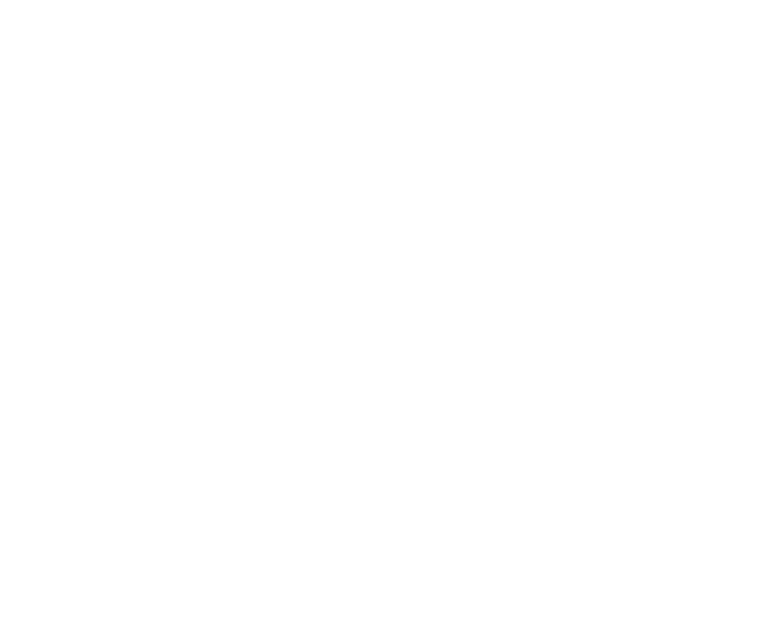
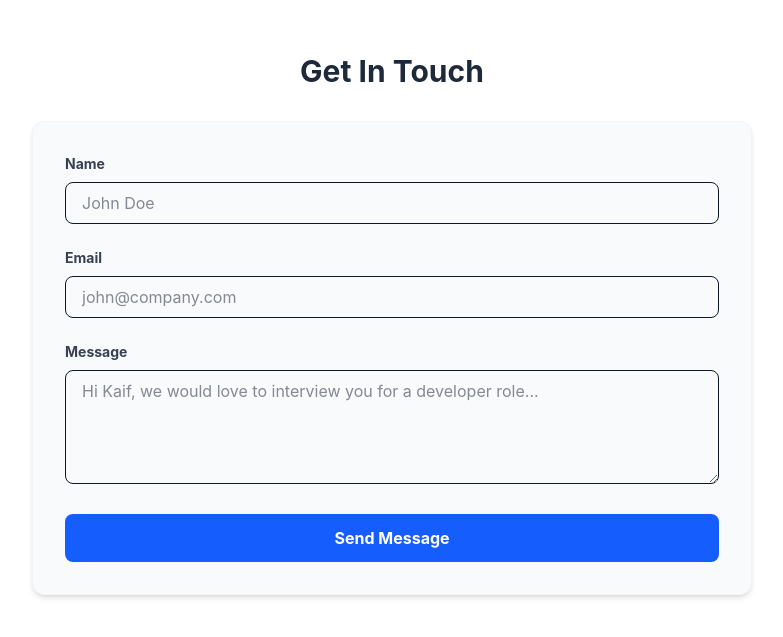
Before and after one commit to Mohammad-Kaif45/My-Portfolio, a React (Vite) app in the folder client/: page / in a window 1280 px wide. Shown: the part 1071-1708 px from the top of the page, without its empty margins (248-1031 px from the left). Before the commit the page ends 1044 px from the top, so only its background shows below. Built offline with nearby package versions, Linux system fonts and the light colour scheme; no server answers.

Commit message:
Update server.js file

```diff
--- a/client/src/App.jsx
+++ b/client/src/App.jsx
@@ -1,11 +1,13 @@
 import Hero from './components/Hero';
 import Projects from './components/Projects';
+import Contact from './components/Contact';
 
 function App() {
   return (
     <div className="font-sans antialiased text-primaryText bg-background">
       <Hero />
       <Projects />
+      <Contact />
     </div>
   );
 }
--- /dev/null
+++ b/client/src/components/Contact.jsx
@@ -0,0 +1,92 @@
+import { useState } from 'react';
+
+const Contact = () => {
+  const [formData, setFormData] = useState({ name: '', email: '', message: '' });
+  const [status, setStatus] = useState(''); // Used to show success/error messages to the user
+
+  const handleChange = (e) => {
+    setFormData({ ...formData, [e.target.name]: e.target.value });
+  };
+
+  const handleSubmit = async (e) => {
+    e.preventDefault(); // Prevents the page from refreshing
+    setStatus('Sending...');
+
+    try {
+      const response = await fetch('http://127.0.0.1:5000/api/messages', {
+        method: 'POST',
+        headers: {
+          'Content-Type': 'application/json',
+        },
+        body: JSON.stringify(formData), // Convert our React state into a JSON string
+      });
+
+      const data = await response.json();
+
+      if (response.ok) {
+        setStatus('Message sent successfully! I will get back to you soon.');
+        setFormData({ name: '', email: '', message: '' }); // Clear the form
+      } else {
+        setStatus('Failed to send message. Please try again.');
+      }
+    } catch (error) {
+      setStatus('Network error. Is the server running?');
+    }
+  };
+
+  return (
+    <section id="contact" className="py-20 bg-white">
+      <div className="container mx-auto px-6 max-w-3xl">
+        <h2 className="text-3xl font-bold text-center text-gray-800 mb-8">Get In Touch</h2>
+
+        <form onSubmit={handleSubmit} className="bg-gray-50 p-8 rounded-xl shadow-md border border-gray-100">
+          <div className="mb-6">
+            <label className="block text-gray-700 text-sm font-bold mb-2" htmlFor="name">Name</label>
+            <input
+              type="text" name="name" id="name" required
+              value={formData.name} onChange={handleChange}
+              className="w-full px-4 py-2 border rounded-lg focus:outline-none focus:border-blue-500"
+              placeholder="John Doe"
+            />
+          </div>
+
+          <div className="mb-6">
+            <label className="block text-gray-700 text-sm font-bold mb-2" htmlFor="email">Email</label>
+            <input
+              type="email" name="email" id="email" required
+              value={formData.email} onChange={handleChange}
+              className="w-full px-4 py-2 border rounded-lg focus:outline-none focus:border-blue-500"
+              placeholder="john@company.com"
+            />
+          </div>
+
+          <div className="mb-6">
+            <label className="block text-gray-700 text-sm font-bold mb-2" htmlFor="message">Message</label>
+            <textarea
+              name="message" id="message" rows="4" required
+              value={formData.message} onChange={handleChange}
+              className="w-full px-4 py-2 border rounded-lg focus:outline-none focus:border-blue-500"
+              placeholder="Hi Kaif, we would love to interview you for a developer role..."
+            ></textarea>
+          </div>
+
+          <button
+            type="submit"
+            className="w-full bg-blue-600 text-white font-bold py-3 px-4 rounded-lg hover:bg-blue-700 transition-colors"
+          >
+            Send Message
+          </button>
+
+          {/* Success/Error Message Display */}
+          {status && (
+            <p className={`mt-4 text-center font-semibold ${status.includes('successfully') ? 'text-green-600' : 'text-blue-600'}`}>
+              {status}
+            </p>
+          )}
+        </form>
+      </div>
+    </section>
+  );
+};
+
+export default Contact;
```
Also changed, not shown: 2 other files (tests, documents, lock files or other folders).
